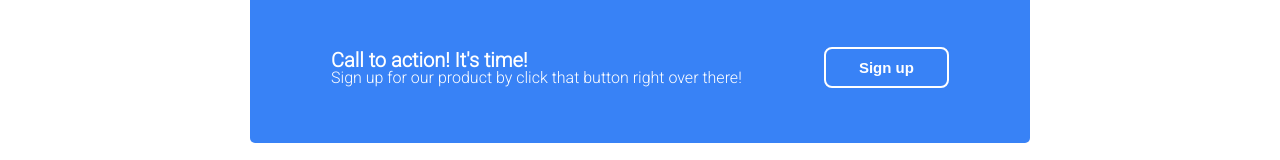
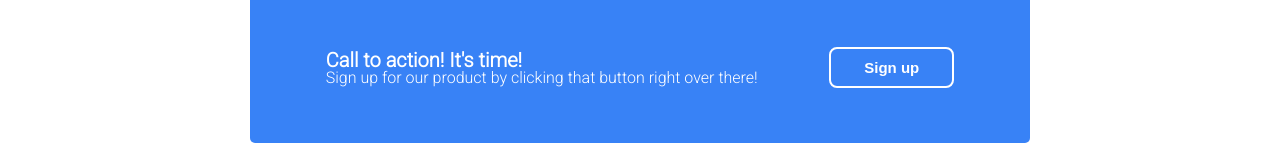
Before and after one commit to vwainman/landing-page-imitation, a plain HTML site: page index.html in a window 1280 px wide. Shown: the part 1297-1457 px from the top of the page. Drawn offline with Linux system fonts and the light colour scheme.

Commit message:
fix grammatical html mistake in call to action paragraph element

```diff
--- a/index.html
+++ b/index.html
@@ -71,7 +71,7 @@
             <div class="blue_container">
                 <div class="blue_container_text">
                     <h1>Call to action! It's time!</h1>
-                    <p>Sign up for our product by click that button right over there!</p>
+                    <p>Sign up for our product by clicking that button right over there!</p>
                 </div>
                 <button>Sign up</button>
             </div>
```
